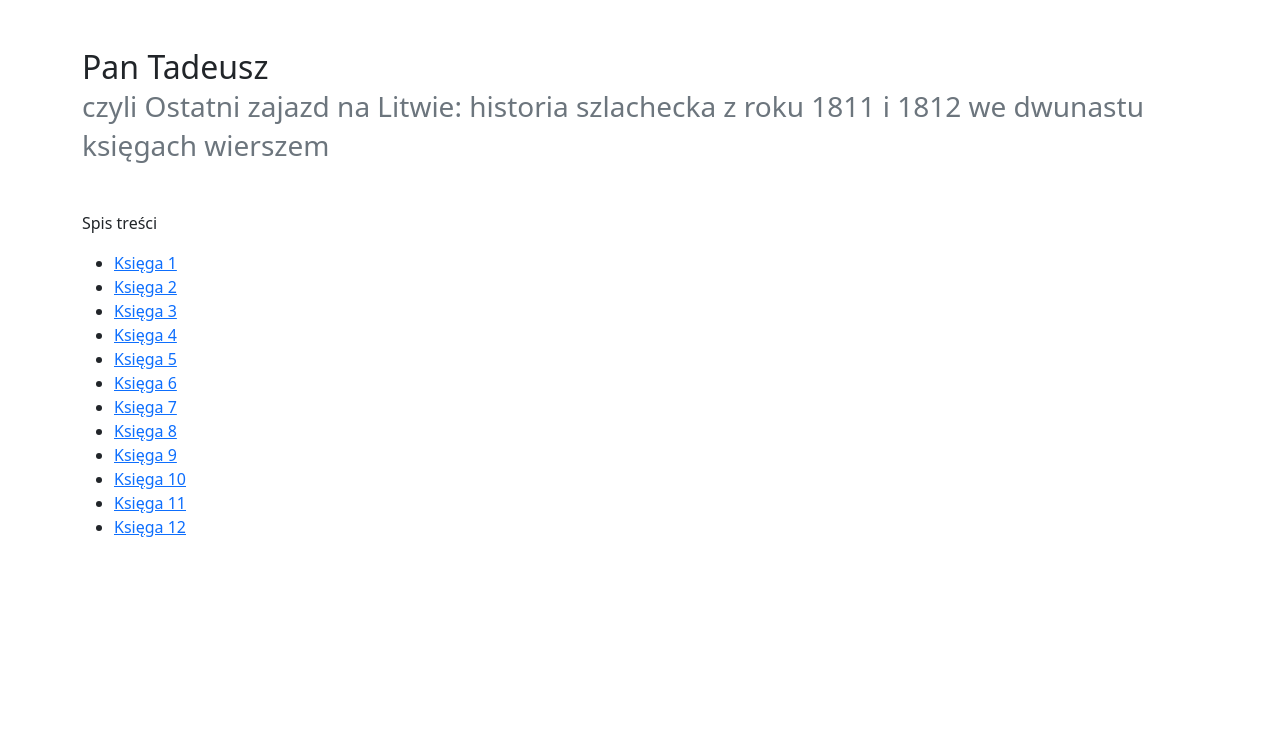
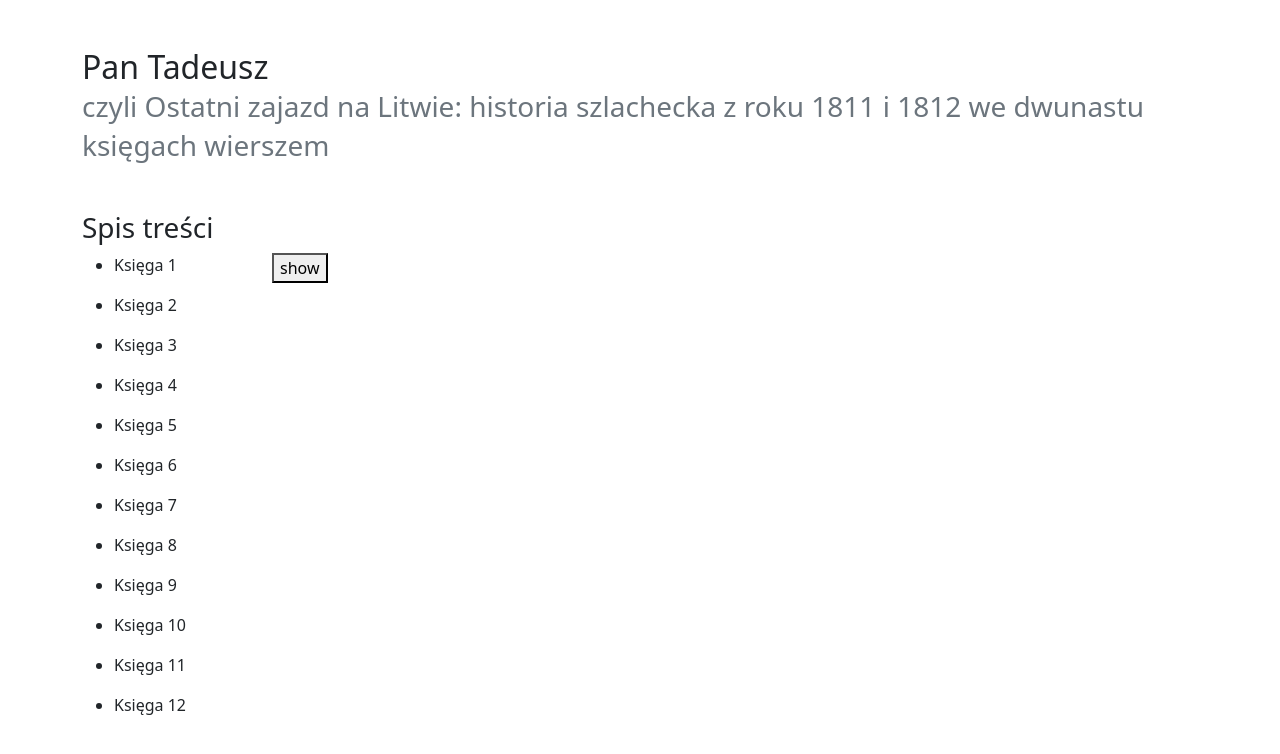
Before and after one commit to skrzynskik/PanTadeusz, a plain HTML site: page index.html in a window 1280 px wide. Drawn offline with nearby package versions, Linux system fonts and the light colour scheme.

Commit message:
- InnerHTML function that shows the chapter content has been added - Header has been customized - Layout starts to take shape

```diff
--- a/index.html
+++ b/index.html
@@ -1,5 +1,5 @@
 <!DOCTYPE html>
-<html>
+<html lang="PL">
     <head>
         <meta charset="utf-8">
         <title>Pan Tadeusz</title>
@@ -7,13 +7,26 @@
     </head>
     <body>
         <script src="https://cdn.jsdelivr.net/npm/bootstrap@5.0.0-beta2/dist/js/bootstrap.bundle.min.js" integrity="sha384-b5kHyXgcpbZJO/tY9Ul7kGkf1S0CWuKcCD38l8YkeH8z8QjE0GmW1gYU5S9FOnJ0" crossorigin="anonymous"></script>
+
+       <!--This part is the header-->
         <div class="container-md">
             <h2 class="my-5" >
                 Pan Tadeusz
                 <small class="text-muted"><br>czyli Ostatni zajazd na Litwie: historia szlachecka z roku 1811 i 1812 we dwunastu księgach wierszem</small>
             </h2>
-        <p>Spis treści</p>
-        <ul>
+        </div>
+        <!--NavBar-->
+
+        <!--MainContent-->
+        <div class="container">
+            <div class="row">
+                <div class="col-2">
+                    <h3>Spis treści</h3><!--table of contents-->
+                </div>
+            </div>
+            <div class="row">
+                <div class="col-2">
+                   <!-- <ul>
                         <li><a href="./k1.html">Księga 1</a></li>
                         <li><a href="./k2.html">Księga 2</a></li>
                         <li><a href="./k3.html">Księga 3</a></li>
@@ -26,7 +39,38 @@
                         <li><a href="./k10.html">Księga 10</a></li>
                         <li><a href="./k11.html">Księga 11</a></li>
                         <li><a href="./k12.html">Księga 12</a></li>
+                    </ul>-->
+                    <ul>
+                        <li><p id="book1 ">Księga 1</p></li>
+                        <li><p id="book2">Księga 2</p></li>
+                        <li><p id="book3">Księga 3</p></li>
+                        <li><p id="book4">Księga 4</p></li>
+                        <li><p id="book5">Księga 5</p></li>
+                        <li><p id="book6">Księga 6</p></li>
+                        <li><p id="book7">Księga 7</p></li>
+                        <li><p id="book8">Księga 8</p></li>
+                        <li><p id="book9">Księga 9</p></li>
+                        <li><p id="book10">Księga 10</p></li>
+                        <li><p id="book11">Księga 11</p></li>
+                        <li><p id="book12">Księga 12</p></li>
                     </ul>
+                </div>
+                <div class="col-10">
+                    <button onclick="fetchFile1()">show</button> <!--Here will be shown the content of every book chapter-->
+                    <div id="BookContent"></div>
+                </div>
+                <script>
+                    function fetchFile1(){
+                        const fileUrl = "./k12.html";
+                        fetch(fileUrl)
+                            .then(r => r.text())
+                            .then(t => {
+                                console.log(t)
+                                document.getElementById("BookContent").innerHTML = t
+                    })
+                    }
+                </script>
+            </div>
         </div>
     </body>
 </html>
```
Lines whose indentation alone changed are shown as unchanged.
